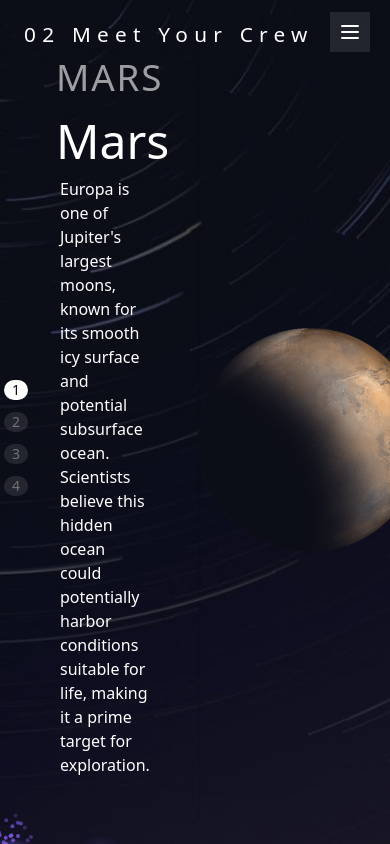
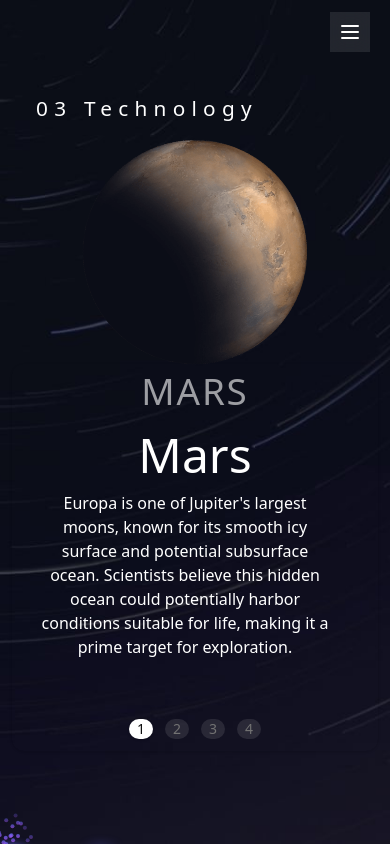
Before and after one commit to SaiHtetMyatNaing/space-adventure, a Next.js app: page /technology in a window 390 px wide. Built offline with nearby package versions, Linux system fonts and the light colour scheme.

Commit message:
Refactor layout and enhance animations: adjust flex properties for better alignment, improve responsiveness in destination and technology sections, and implement motion effects for image components

```diff
--- a/src/app/destination/page.tsx
+++ b/src/app/destination/page.tsx
@@ -4,11 +4,11 @@ import React from "react";
 
 const page = () => {
   return (
-    <BackgroundBeamsWithCollision className='text-white  flex flex-col
+    <BackgroundBeamsWithCollision className='text-white flex flex-col items-center
     bg-[url("/assets/destination/background-destination-mobile.jpg")]
     md:bg-[url("/assets/destination/background-destination-tablet.jpg")]
      lg:bg-[url("/assets/destination/background-destination-desktop.jpg")]
-     bg-no-repeat bg-cover bg-center h-auto'>
+     bg-no-repeat bg-cover bg-center justify-start h-auto'>
       <DestinationSection />
     </BackgroundBeamsWithCollision>
   );
--- a/src/app/layout.tsx
+++ b/src/app/layout.tsx
@@ -26,7 +26,7 @@ export default function RootLayout({
   return (
     <html lang="en">
       <body
-        className={`${geistSans.variable} ${geistMono.variable} relative bg-black antialiased`}
+        className={`${geistSans.variable} ${geistMono.variable} relative  antialiased`}
       >
         <Header />
         {children}
--- a/src/app/loading.tsx
+++ b/src/app/loading.tsx
@@ -2,7 +2,7 @@ import React from 'react'
 
 const loader = () => {
   return (
-    <div className='w-full h-full max-w-full max-h-full bg-red-300 loader'>loader</div>
+    <div className='w-full h-full max-w-full max-h-full max-auto loader'>loader</div>
   )
 }
 
--- a/src/app/page.tsx
+++ b/src/app/page.tsx
@@ -7,7 +7,7 @@ import MainGame from "@/game/MainGameScreen";
 const Home = () => {
   return (
     <>
-    <BackgroundBeamsWithCollision className='text-whiteflex items-end justify-center   md:bg-[url("/assets/home/background-home-desktop.jpg")]
+    <BackgroundBeamsWithCollision className='text-whiteflex items-center justify-center   md:bg-[url("/assets/home/background-home-desktop.jpg")]
     bg-[url("/assets/home/background-home-mobile.jpg")]
     sm:bg-[url("/assets/home/background-home-tablet.jpg")] bg-no-repeat bg-cover bg-center'>
       <HeroSection />
--- a/src/components/ui/crew/crew-creation.tsx
+++ b/src/components/ui/crew/crew-creation.tsx
@@ -53,13 +53,22 @@ const CrewSection = () => {
                   ))}
                 </TabsList>
 
+                <motion.div
+                  className="flex flex-col items-center justify-center gap-10"
+                  initial={{ scale: 0.7 }}
+                  animate={{ scale: 1 }}
+                  transition={{
+                    duration: 1,
+                  }}
+                >
                   <Image
                     src={destination.image.src}
                     alt={destination.image.alt}
                     width={450}
                     height={400}
-                  className="w-56 h-56 md:ml-12 md:order-2 order-1 mt-1 rotating-image md:w-[20em] max-h-[26em] max-w-[26em] md:h-[20em] lg:w-[26em] lg:h-[26em] flex-shrink-0"
+                    className="w-56 h-56 md:ml-12 rotating-image md:w-[20em] max-h-[26em] max-w-[26em] md:h-[20em] lg:w-[26em] lg:h-[26em]"
                   />
+                </motion.div>
               </TabsContent>
             );
           })}
--- a/src/components/ui/destination/destination.tsx
+++ b/src/components/ui/destination/destination.tsx
@@ -16,7 +16,7 @@ const DestinationSection = () => {
     <main className="flex items-center justify-center w-full gap-2 p-4 mx-auto md:px-0 max-w-7xl">
       <Tabs
         defaultValue="mars"
-        className="flex flex-col w-full gap-4 mt-4 md:mt-0"
+        className="flex flex-col w-full gap-4 mt-4 md:mt-24"
       >
         <h1 className="px-10 lg:p-3 text-[1em] sm:text-[1.3em] mt-10 select-none max-w-md tracking-[0.15em] md:tracking-[0.3em]">
           01 Pick Your Destination
--- a/src/components/ui/home/hero-section.tsx
+++ b/src/components/ui/home/hero-section.tsx
@@ -16,7 +16,7 @@ const HeroSection = () => {
         sm:px-10 sm:justify-between sm:self-center p-4
         uppercase md:justify-between md:items-center  text-white h-full lg:py-[4em] text-center max-w-full w-full lg:px-[10em] md:mt-[10em]"
     >
-      <div className="flex flex-col items-start justify-start gap-4 p-2 mt-12 md:mt-0 md:p-0 md:max-w-2xl">
+      <div className="flex flex-col items-start justify-start gap-4 p-2 md:mt-0 md:p-0 md:max-w-2xl">
         <h1 className="tracking-[0.3em] max-w-full w-full">
           So, You want to go to
         </h1>
--- a/src/components/ui/technology/tech-section.tsx
+++ b/src/components/ui/technology/tech-section.tsx
@@ -1,7 +1,6 @@
 "use client";
 import Image from "next/image";
-import React from "react";
-import { motion } from "framer-motion"; // Import motion
+import { motion } from "framer-motion";
 import { Tabs, TabsContent, TabsList, TabsTrigger } from "@/components/ui/tabs";
 import { destinations } from "@/lib/data";
 import {
@@ -14,42 +13,33 @@ import {
 } from "@/components/ui/card";
 
 const TechSection = () => {
-  // Animation variants for the pop-up effect
-  const popUpVariants = {
-    hidden: { opacity: 0, scale: 0.8 }, // Start hidden and scaled down
-    visible: { opacity: 1, scale: 1 }, // Fully visible and at normal scale
-  };
-
   return (
     <motion.main
-      className="flex items-center justify-center w-full max-w-6xl mx-auto overflow-hidden"
-      initial="hidden"
-      animate="visible"
-      variants={popUpVariants}
-      transition={{ duration: 0.5 }} // Adjust duration as needed
+      className="flex items-center justify-center w-full max-w-6xl p-3 mx-auto md:mt-44"
+      initial={{ opacity: 0, scale: 0.8 }}
+      animate={{ opacity: 1, scale: 1 }}
+      transition={{ duration: 0.5 }}
     >
       <Tabs
         defaultValue="mars"
-        className="flex flex-col justify-between w-full mx-auto"
+        className="flex flex-col justify-between w-full gap-4 mx-auto"
       >
-        <h1 className="ml-6 text-[1.3em] tracking-[0.3em]">
-          02 Meet Your Crew
-        </h1>
-
-        {destinations.map((destination) => {
-          return (
+        <h1 className="ml-6 text-[1.3em] tracking-[0.3em]">03 Technology</h1>
+        <div className="relative min-h-[500px] h-full">
+          {destinations.map((destination) => (
             <TabsContent
               value={destination.tabValue}
               key={destination.tabValue}
-              className="flex items-center justify-between max-w-6xl"
+              className="flex flex-col items-center justify-between h-full max-w-6xl md:flex-row"
             >
-              <Card className="flex items-center max-w-xl text-white bg-transparent border-none ">
-                <CardHeader className="flex items-start justify-start w-full max-w-full py-2">
-                  <TabsList className="flex flex-col items-start justify-center w-full h-full max-w-sm gap-3 bg-transparent">
-                    {destinations.map((destination, index) => (
+              <Card className="flex flex-col items-center order-2 max-w-xl text-white bg-transparent border-none md:order-1 md:flex-row">
+
+                <CardHeader className="items-center order-2 max-w-full py-2 md:order-1w-full md:flex-row">
+                  <TabsList className="flex flex-row w-full h-full max-w-sm gap-3 bg-transparent md:flex-col">
+                    {destinations.map((_, index) => (
                       <TabsTrigger
-                        key={destination.tabValue}
-                        value={destination.tabValue}
+                        key={_.tabValue}
+                        value={_.tabValue}
                         className="w-5 h-5 rounded-full cursor-pointer bg-white/10"
                       >
                         {index + 1}
@@ -57,29 +47,40 @@ const TechSection = () => {
                     ))}
                   </TabsList>
                 </CardHeader>
-                <CardFooter className="flex flex-col items-start h-76">
+
+                <CardFooter className="flex flex-col items-center md:items-start md:order-2 h-76">
                   <CardTitle className="text-[2.3em] font-extralight text-white/60 uppercase tracking-wider">
                     {destination.name}
                   </CardTitle>
                   <CardDescription className="text-[3em] text-white">
                     {destination.name}
                   </CardDescription>
-                  <CardContent className="-ml-5">
+                  <CardContent className="-ml-5 text-center md:text-justify">
                     <p>{destination.description}</p>
                   </CardContent>
                 </CardFooter>
+
               </Card>
 
+              <motion.div
+                className="flex flex-col items-center justify-center order-1 gap-10 md:order-2"
+                initial={{ scale: 0.7 }}
+                animate={{ scale: 1 }}
+                transition={{
+                  duration: 1,
+                }}
+              >
                 <Image
                   src={destination.image.src}
                   alt={destination.image.alt}
                   width={450}
                   height={400}
-                className="w-56 h-56 md:ml-12 md:order-2 order-1 mt-1 rotating-image md:w-[20em] max-h-[26em] max-w-[26em] md:h-[20em] lg:w-[26em] lg:h-[26em] flex-shrink-0"
+                  className="w-56 h-56 md:ml-12 rotating-image md:w-[20em] max-h-[26em] max-w-[26em] md:h-[20em] lg:w-[26em] lg:h-[26em]"
                 />
+              </motion.div>
             </TabsContent>
-          );
-        })}
+          ))}
+        </div>
       </Tabs>
     </motion.main>
   );
```
Lines whose indentation alone changed are shown as unchanged.
